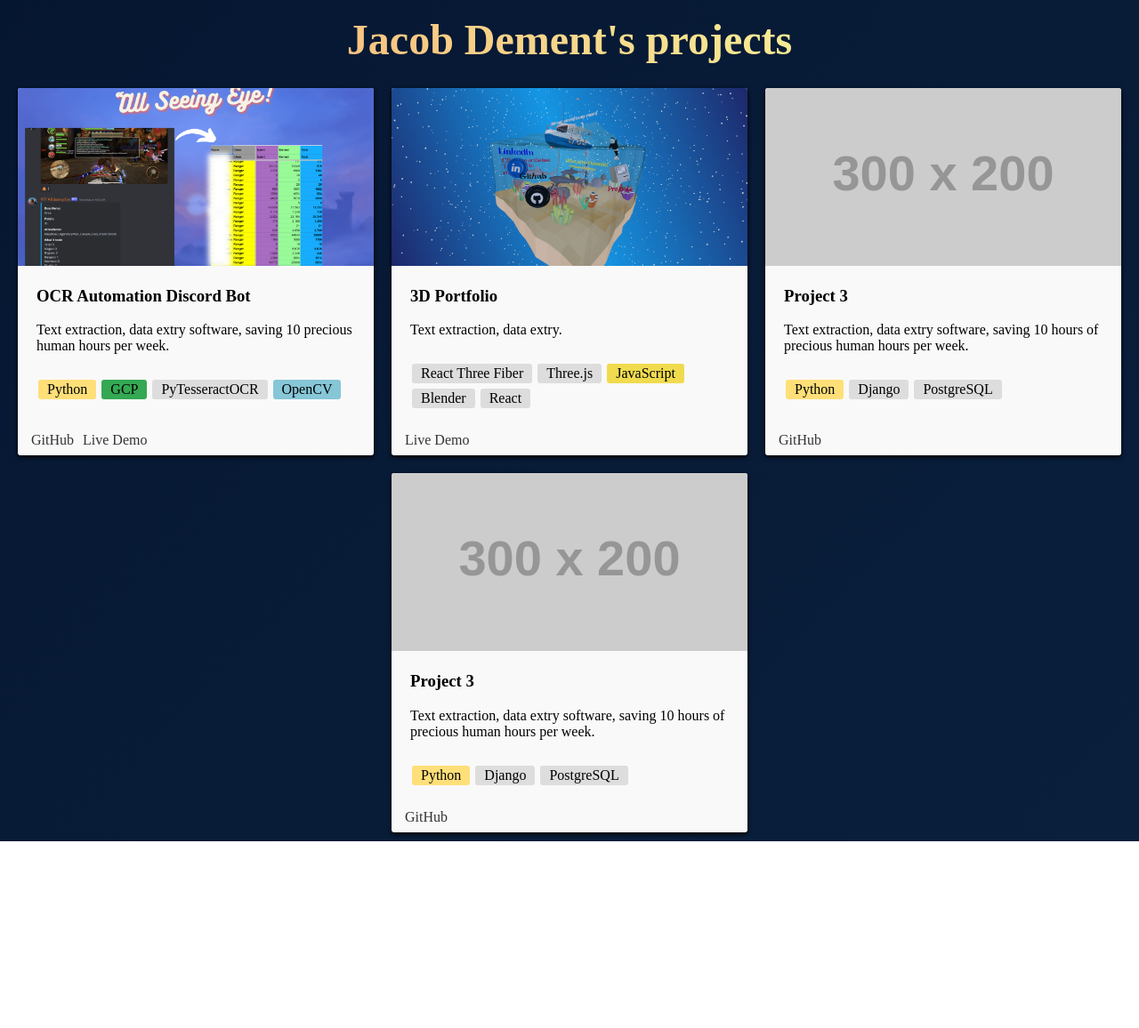
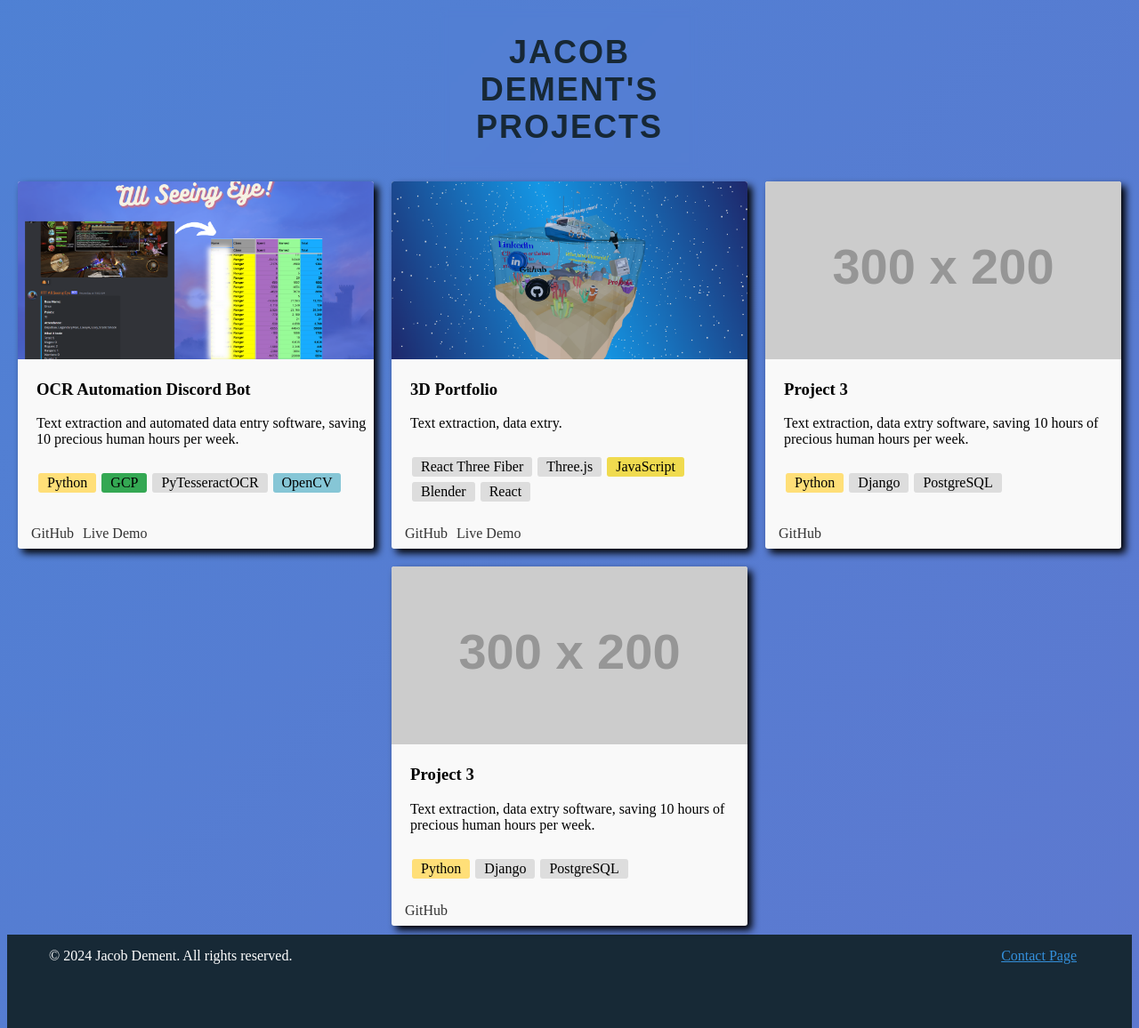
Before and after one commit to Oia20/Projects, a React (Vite) app in the folder projects/: page / in a window 1280 px wide. Shown: the whole page at 89% size. Before the commit the page ends 946 px from the top, so only its background shows below. Built offline with nearby package versions, Linux system fonts and the light colour scheme; a web font is replaced by a local one.

Commit message:
Changed styling

```diff
--- a/projects/src/projects.css
+++ b/projects/src/projects.css
@@ -1,23 +1,49 @@
 /* projects.css */
-  @font-face {
+html {
+  font-family: "barlow"'Times New Roman', Times, serif;
+  height: 100vh;
+  background: linear-gradient(135deg, #3490dc, #6574cd);
+  background-size: 400% 400%;
+  animation: gradientAnimation 10s ease infinite;
+}
+
+
+
+@font-face {
     font-family: barlow;
     src: url("Barlow-Light.ttf");
   }
-  .header {
-    text-align: center;
-    font-size: 3rem;
-    margin-bottom: 20px;
-    color: #fff; /* Changing text color to white */
-    background: linear-gradient(45deg, #b92929, #fa9a6d, #f5ff9e, #72fa6d, #2980b9); /* Defining gradient colors */
-    background-size: 400% 400%; /* Setting size of background */
-    animation: gradientAnimation 8s ease infinite; /* Setting animation */
-    -webkit-background-clip: text; /* Making text visible only where it overlaps the background */
-    background-clip: text; /* Making text visible only where it overlaps the background */
-    -webkit-text-fill-color: transparent; /* Hiding original text color */
-    padding: 2px;
-    margin: 15px;
-  }
+    .headerbg {
+      backdrop-filter: blur(5px); /* Adds a blur effect */
+      padding: 20px; /* Adjust padding as needed */
+      width: 20%;
+      display: flex;
+      justify-content: center;
+      margin: auto;
+      border-radius: 5px;
+    }
 
+    .header {
+      margin: 10px;
+      font-size: 36px;
+      text-align: center;
+      color: #381f1f; /* Text color */
+      text-transform: uppercase;
+      letter-spacing: 2px;
+      font-family: Barlow, Arial, sans-serif; /* Choose your font */
+      animation: shimmer 2s infinite alternate; /* Add shimmer animation */
+    }
+
+    @keyframes shimmer {
+      0% {
+        color: #05030a;
+        text-shadow: 0 0 10px #6574cd, 0 0 20px #6574cd, 0 0 30px #6574cd, 0 0 40px #6574cd, 0 0 50px #6574cd, 0 0 60px #6574cd, 0 0 70px #6574cd;
+      }
+      100% {
+        color: #172936; /* Adjust shimmer color */
+        text-shadow: 0 0 10px #3490dc, 0 0 20px #3490dc, 0 0 30px #3490dc 0 0 40px #3490dc, 0 0 50px #3490dc, 0 0 60px #3490dc, 0 0 70px #3490dc;
+      }
+    }
   @keyframes gradientAnimation {
     0% {
       background-position: 0% 50%; /* Initial position */
@@ -39,7 +65,7 @@
   background-color: #f9f9f9;
   margin: 10px;
   border-radius: 3px;
-  box-shadow: 0px 2px 5px rgba(0, 0, 0, 1);
+  box-shadow: 5px 5px 9px rgb(0, 0, 0);
   cursor: pointer;
   position: relative;
   overflow: hidden;
@@ -47,6 +73,7 @@
 }
 .project-card:hover {
   box-shadow: 5px 5px 9px rgb(0, 0, 0);
+  transform: scale(1.02);
 }
 
 .project-card:hover .project-image {
@@ -171,13 +198,6 @@
   background-color:  #F0DB4F;
 }
 
-html {
-  font-family: "barlow"'Times New Roman', Times, serif;
-  height: 100%;
-  background: linear-gradient(135deg, #00041d, #0b2542);
-  background-size: 400% 400%;
-  animation: gradientAnimation 10s ease infinite;
-}
 
 @keyframes gradientAnimation {
   0% {
@@ -199,3 +219,49 @@ html {
 .project-card p{
   padding-left: 21px;
 }
+
+
+footer {
+  background-color: #172936; /* Adjust color as needed */
+  color: #ffffff; /* Text color */
+  margin-top: 0; /* take available whitespace */
+  margin-bottom: -10px;      /* remove bottom whitespace */
+  padding-bottom: 5px;
+  height: 100px;
+}
+
+.footer-container {
+  display: flex;
+  justify-content: space-between;
+  align-items: center;
+  max-width: 1200px; /* Adjust width as needed */
+  margin: 0 auto;
+}
+
+.footer-left,
+.footer-right {
+  flex: 1;
+}
+
+.footer-left p,
+.footer-right p {
+  margin: 0;
+}
+
+.footer-left p {
+  text-align: left;
+  padding: 15px
+}
+
+.footer-right p {
+  text-align: right;
+  padding: 15px
+
+}
+
+.footer-right a {
+  text-align: right;
+  padding: 15px;
+  color: #3490dc;
+
+}
--- a/projects/src/projects.jsx
+++ b/projects/src/projects.jsx
@@ -5,7 +5,7 @@ const projects = [
   {
     id: 1,
     name: "OCR Automation Discord Bot",
-    desc: "Text extraction, data extry software, saving 10 precious human hours per week.",
+    desc: "Text extraction and automated data entry software, saving 10 precious human hours per week.",
     image: "eye.png",
     technologies: ["Python", "GCP", "PyTesseractOCR", "OpenCV"],
     description: "Members of an online gaming community I'm a part of were having to do 10+ hrs of manual data entry per week... Which is not what a game is meant for! Games are meant to bring joy, not to make you work. So I along with my partner made this bot which accepts a screenshot from the user, then using open computer vision and Googles TesseractOCR the bot extracts the text from the image. Next the bot automatically updates a spreadsheet using gSpread (A google spreadsheet API) giving each player in the screenshot the appropriate amount of game credits to be spent on in game gear. Lastly the bot returns a message describing which players were at the boss, and how many credits they received.",
@@ -19,8 +19,8 @@ const projects = [
     image: "portfolio.png",
     technologies: ["React Three Fiber", "Three.js", "JavaScript", "Blender", "React"],
     description: "Pellentesque habitant morbi tristique senectus et netus et malesuada fames ac turpis egestas.",
-    githubLink: null,
-    liveDemoLink: "https://example.com/project2-demo"
+    githubLink: "https://github.com/Oia20/personalPortfolio",
+    liveDemoLink: "https://oia20.github.io/personalPortfolio/"
   },
   {
     id: 3,
@@ -78,7 +78,9 @@ const ProjectList = () => {
 
   return (
     <div>
+      <div className='headerbg'>
       <h1 className="header">Jacob Dement's projects</h1>
+      </div>
       <div className="project-list">
         {projects.map((project) => (
           <ProjectCard
@@ -89,7 +91,18 @@ const ProjectList = () => {
           />
         ))}
       </div>
+      <footer>
+        <div class="footer-container">
+          <div class="footer-left">
+            <p>&copy; 2024 Jacob Dement. All rights reserved.</p>
+          </div>
+          <div class="footer-right">
+            <p><a href='https://oia20.github.io/simpleContact/'>Contact Page</a></p>
+          </div>
+        </div>
+      </footer>
     </div>
+
   );
 };
 
```
